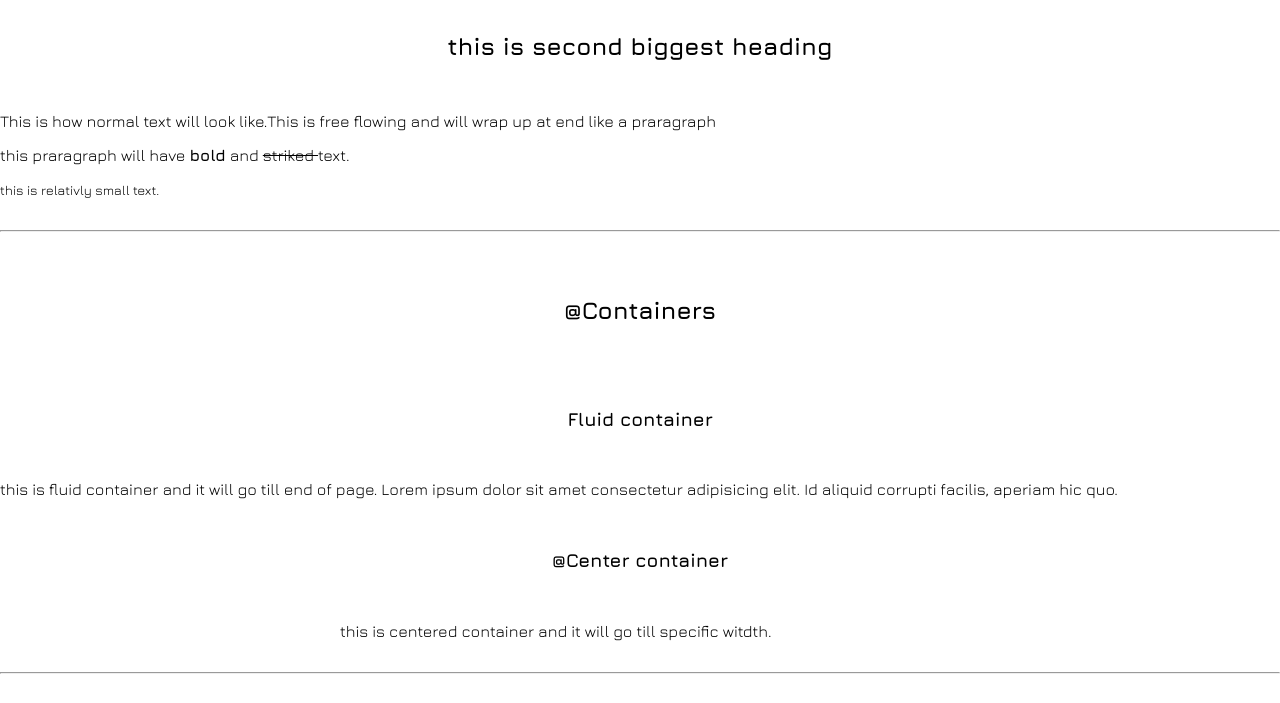
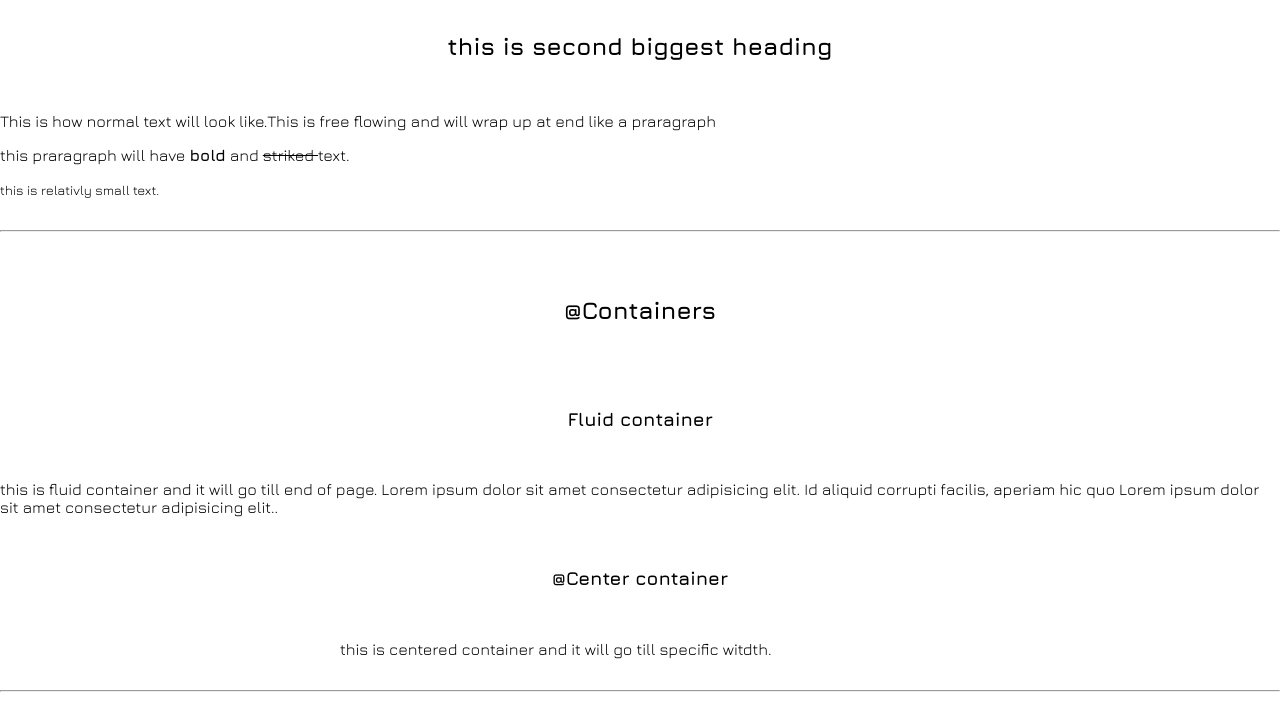
Before and after one commit to soham117/Portfolio-website-Component-library, a plain HTML site: page index.html in a window 1280 px wide. Shown: the part 338-1041 px from the top of the page. Drawn offline with nearby package versions, Linux system fonts and the light colour scheme.

Commit message:
Update index.html

```diff
--- a/index.html
+++ b/index.html
@@ -23,7 +23,7 @@
     <hr>
     <h2>@Containers</h2>
     <h3>Fluid container</h3>
-    <div class="container-fluid">this is fluid container and it will go till end of page. Lorem ipsum dolor sit amet consectetur adipisicing elit. Id aliquid corrupti facilis, aperiam hic quo.</div>
+    <div class="container-fluid">this is fluid container and it will go till end of page. Lorem ipsum dolor sit amet consectetur adipisicing elit. Id aliquid corrupti facilis, aperiam hic quo Lorem ipsum dolor sit amet consectetur adipisicing elit..</div>
     <h3>@Center container</h3>
     <div class="container container-center">this is centered container and it will go till specific witdth.</div>
     <hr>
```
